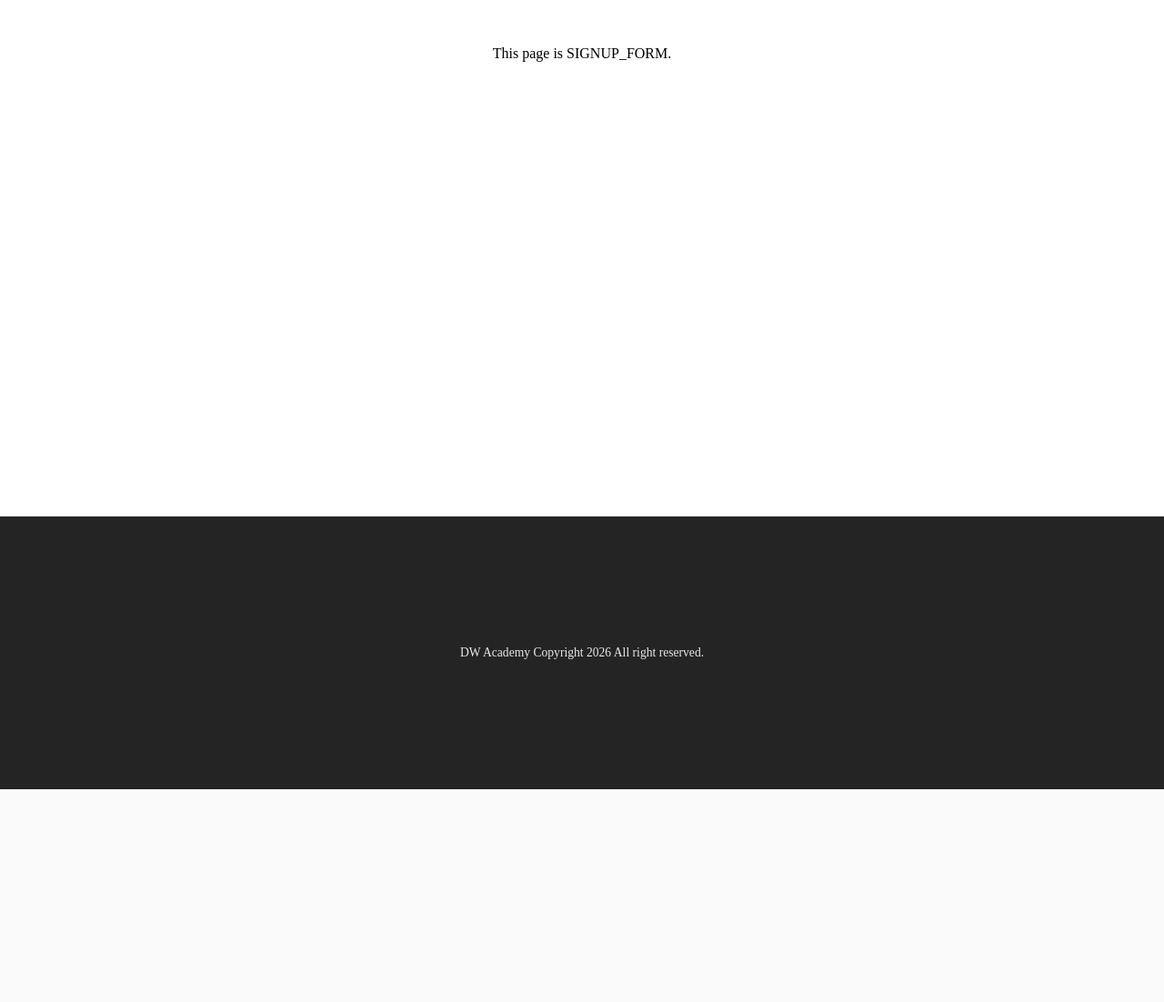
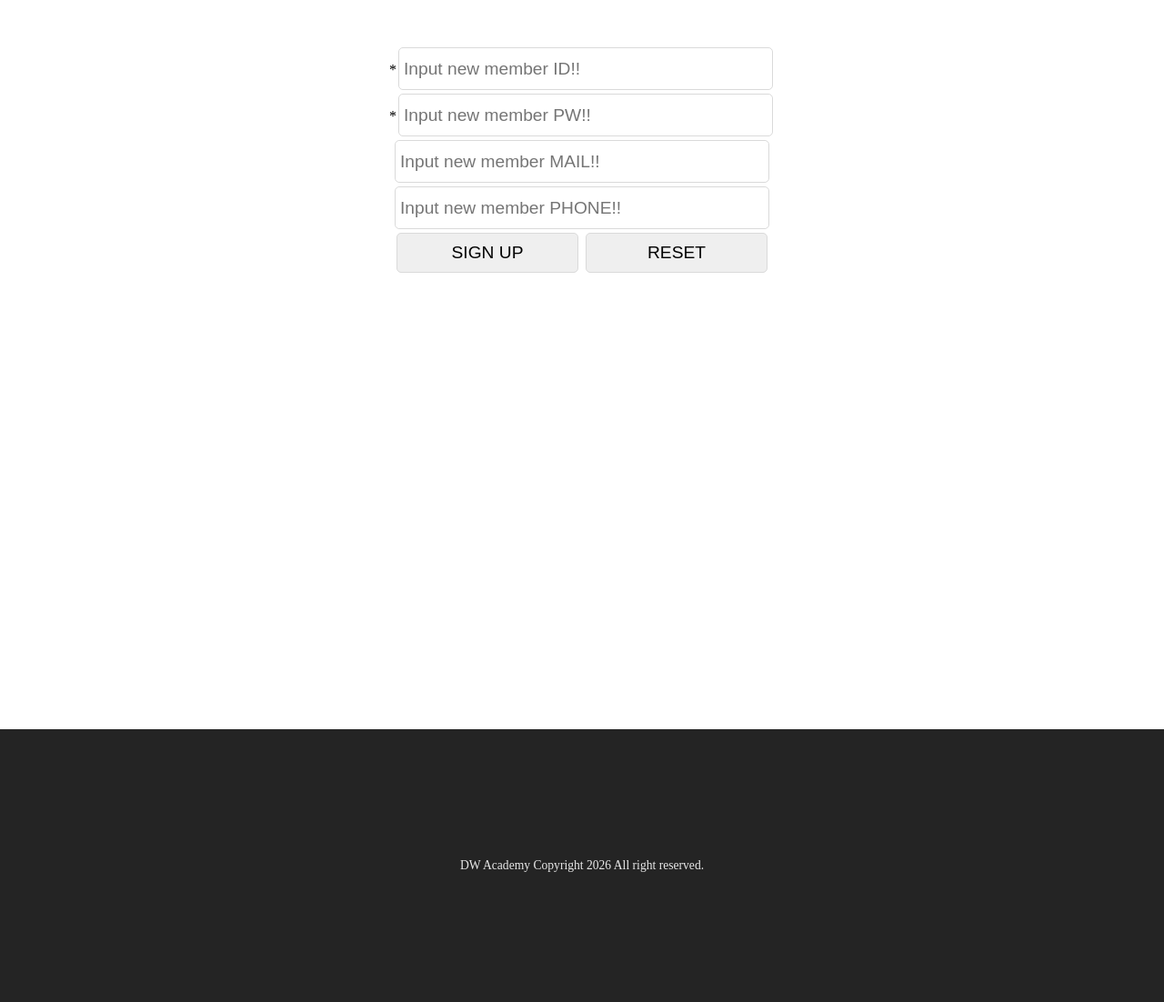
Before and after one commit to hohasic/diaryServicePjt, a Java web app: page /view/member/signup_form.jsp in a window 1280 px wide. Shown: the part 112-1214 px from the top of the page at 91% size. Before the commit the page ends 980 px from the top, so only its background shows below. Run offline with Tomcat 11, a stand-in JSP engine, Linux system fonts and the light colour scheme.

Commit message:
20261119

```diff
--- a/src/main/webapp/res/css/common.css
+++ b/src/main/webapp/res/css/common.css
@@ -11,3 +11,25 @@ a {
 a:hover {
 	text-decoration: underline;
 }
+
+.basic_input {
+	width: 400px;
+	height: 25px;
+	padding: 10px 5px;
+	margin: 2px;
+	border: 1px solid #dadada;
+	border-radius: 5px;
+	font-size: 1.2em;
+	outline: none;
+}
+
+.basic_input_button {
+	width: 200px;
+	padding: 10px 5px;
+	margin: 2px;
+	border: 1px solid #dadada;
+	border-radius: 5px;
+	font-size: 1.2em;
+	outline: none;
+	cursor: pointer;
+}
--- /dev/null
+++ b/src/main/webapp/res/css/member/signup_form.css
@@ -0,0 +1,8 @@
+article {
+	width: 1000px;
+	margin: 50px auto 500px;
+}
+
+article div.article_wrap {
+	text-align: center;
+}
--- /dev/null
+++ b/src/main/webapp/view/include/member/member.jsp
@@ -0,0 +1,25 @@
+<%@ page language="java" contentType="text/html; charset=UTF-8"
+    pageEncoding="UTF-8"%>
+
+<script>
+
+	function signupForm() {
+		console.log('signupForm()!!');
+
+		let form = document.signup_form;
+		if (form.memId.value === '') {
+			alert('Please input new member ID!!');
+			form.memId.focus();
+
+		} else if (form.memPw.value === '') {
+			alert('Please input new member PW!!');
+			form.memPw.focus();
+
+		} else {
+			form.submit();
+
+		}
+
+	}
+
+</script>
--- a/src/main/webapp/view/member/signup_form.jsp
+++ b/src/main/webapp/view/member/signup_form.jsp
@@ -6,7 +6,9 @@
 <meta charset="UTF-8">
 <jsp:include page="../include/title.jsp" />
 
-<link href="./res/css/index.css" rel="stylesheet" type="text/css">
+<link href="./res/css/member/signup_form.css" rel="stylesheet" type="text/css">
+
+<jsp:include page="../include/member/member.jsp" />
 
 </head>
 <body>
@@ -17,7 +19,24 @@
 
 	<article>
 		<div class="article_wrap">
-			This page is SIGNUP_FORM.
+
+			<form
+				action="<%= request.getContextPath() %>/signup_confirm.mem"
+				name="signup_form"
+				method="POST">
+
+				*<input class="basic_input" type="text" name="memId" placeholder="Input new member ID!!">
+				<br>
+				*<input class="basic_input" type="password" name="memPw" placeholder="Input new member PW!!">
+				<br>
+				<input class="basic_input" type="email" name="memMail" placeholder="Input new member MAIL!!">
+				<br>
+				<input class="basic_input" type="text" name="memPhone" placeholder="Input new member PHONE!!">
+				<br>
+				<input class="basic_input_button" type="button" value="SIGN UP" onclick="signupForm();">
+				<input class="basic_input_button" type="reset" value="RESET">
+			</form>
+
 		</div>
 	</article>
 
```
Also changed, not shown: src/main/java/com/office/member/MemberController.java (+7 -0 lines), src/main/java/com/office/member/MemberServiceForDW.java (+14 -1 lines), 2 other files.
